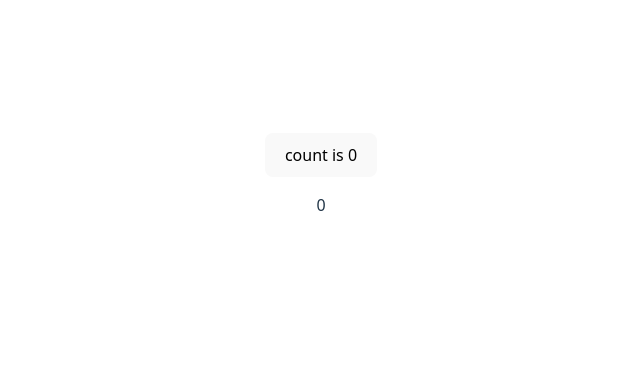
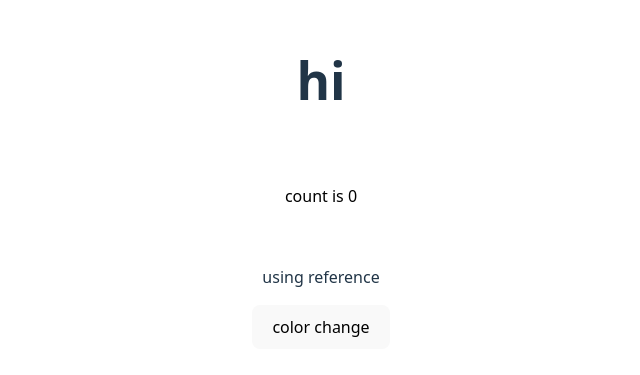
Before and after one commit to Adnan4509/React-practice, a React (Vite) app: page / in a window 1280 px wide. Shown: the part 217-592 px from the top of the page, without its empty margins (319-959 px from the left). Built offline with nearby package versions, Linux system fonts and the light colour scheme; the HTML template or start-up script is replaced by a standard one.

Commit message:
useRef for toggle button color

```diff
--- a/src/App.jsx
+++ b/src/App.jsx
@@ -1,21 +1,38 @@
 import './App.css'
-import { useState } from 'react'
+import { useState, useRef } from 'react'
 import Reference from './Hooks/useRefhook'
 
 
 function App() {
   const [count, setCount] = useState(0)
+const refBtn = useRef()
 
+const colorChange = () => {
+  const currentColor = refBtn.current.style.backgroundColor
+  switch(currentColor){
+    case ("red"):
+     refBtn.current.style.backgroundColor = "white"
+     break
+    case("white"):
+     refBtn.current.style.backgroundColor = "red"
+     break
+  }
+}
 
 
   return (
     <>
+    <Reference/>
     <div className="card">
-        <button onClick={() => setCount((count) => count + 1)}>
+        <button ref={refBtn} onClick={() => {setCount((count) => count + 1)}} style={{backgroundColor: "white"}}>
           count is {count}
         </button>
-        <Reference/>
+
       </div>
+              <div>
+            <p>using reference</p>
+            <button onClick={colorChange}>color change</button>
+        </div>
     </>
   )
 }
--- a/src/Hooks/useRefhook.jsx
+++ b/src/Hooks/useRefhook.jsx
@@ -1,15 +1,15 @@
-import { useEffect, useRef } from "react"
+import { useEffect} from "react"
 
 const Reference = () => {
-    const a = useRef(0)
+
 
     useEffect(() => {
-        a.current =  a.current + 1
+        console.log("rendering...")
+    },)
 
-    })
     return(                         //Now the value of a changes with respect to each render
         <div>
-            <p>{a.current}</p>
+            <h1>hi</h1>
         </div>
     )
 }
```
